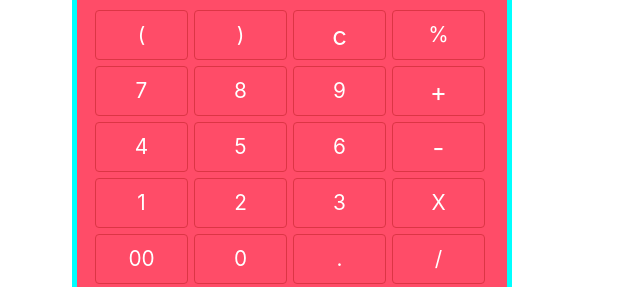
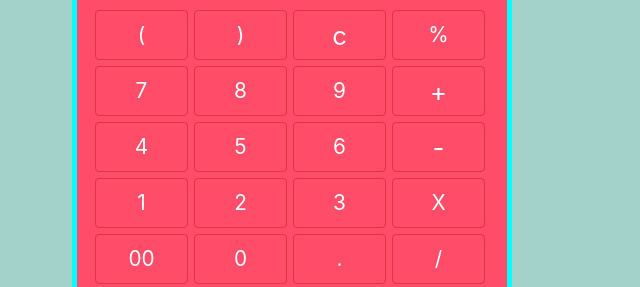
Before and after one commit to srb210/project, a plain HTML site: page index.html in a window 1280 px wide. Shown: the part 183-470 px from the top of the page, without its empty margins (348-988 px from the left). Drawn offline with nearby package versions, Linux system fonts and the light colour scheme.

Commit message:
Update styles.css

```diff
--- a/styles.css
+++ b/styles.css
@@ -1,3 +1,6 @@
+body{
+background-color:#a3d2ca;
+}
 .container{
        color:#fff;
             margin-top: 20px;
```
